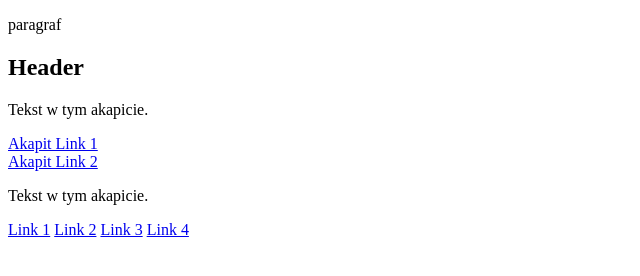
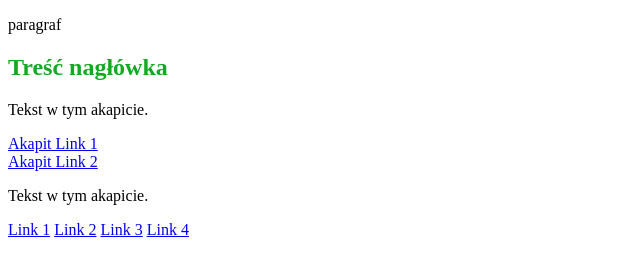
Before and after one commit to maciekabramowski/DOM, a plain HTML site: page index.html in a window 1280 px wide. Shown: the whole page, without its empty margins (0-640 px from the left). Drawn offline with Linux system fonts and the light colour scheme.

Commit message:
manipulacja

```diff
--- a/index.html
+++ b/index.html
@@ -40,7 +40,7 @@ Link 2</a>
 <!--       <script src="js/1-main.js" ></script>-->
 <!--       <script src="js/2-znajdywanieelementow.js" ></script>-->
 <!--     <script src="js/3-nodes.js" ></script>-->
-     <script src="js/4-tworzenie-dodawania-usuwanie_wezlow.js" ></script>
-
+<!--     <script src="js/4-tworzenie-dodawania-usuwanie_wezlow.js" ></script>-->
+      <script src="js/5-manipulacja-dom-html-css.js" ></script>
      </body>
     </html>
--- /dev/null
+++ b/js/5-manipulacja-dom-html-css.js
@@ -0,0 +1,17 @@
+'use strict';
+
+var mainHeader = document.getElementById('main-header'); //Przypisujemy nagłówek strony do zmiennej
+
+console.log(mainHeader);
+
+mainHeader.innerHTML = "Treść nagłówka"; // Dodajemy treść do nagłówka
+
+var link = document.getElementsByClassName('link')[0]; //przypisujemy pierwszy link do zmiennej
+
+console.log(link);
+
+link.href = "http://akademia108.pl"; // nadpisujemy atrybut href w linku
+
+link.className = "nowa-klasa"; // nadpisujemy nazwę klasy w linku
+
+mainHeader.style.color = "#11aa22"; //dodajemy style do nagłówka
```
